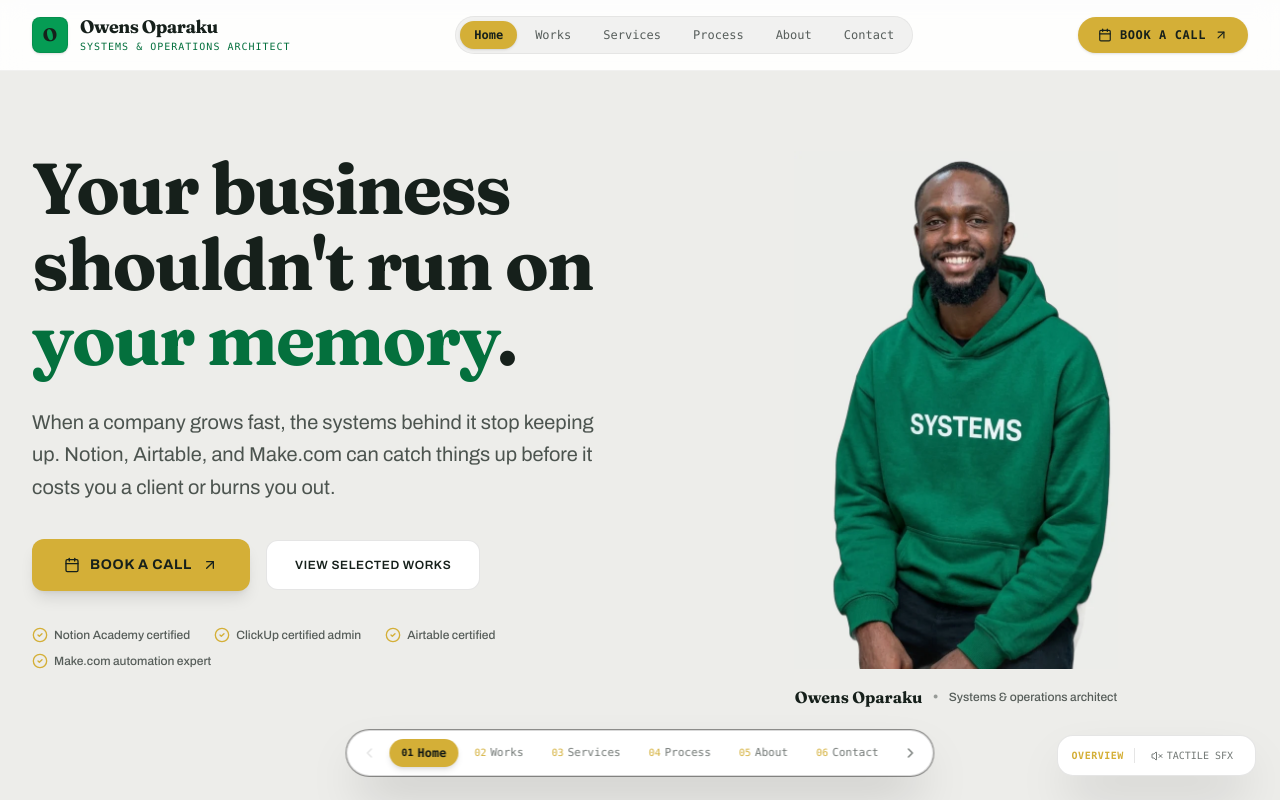
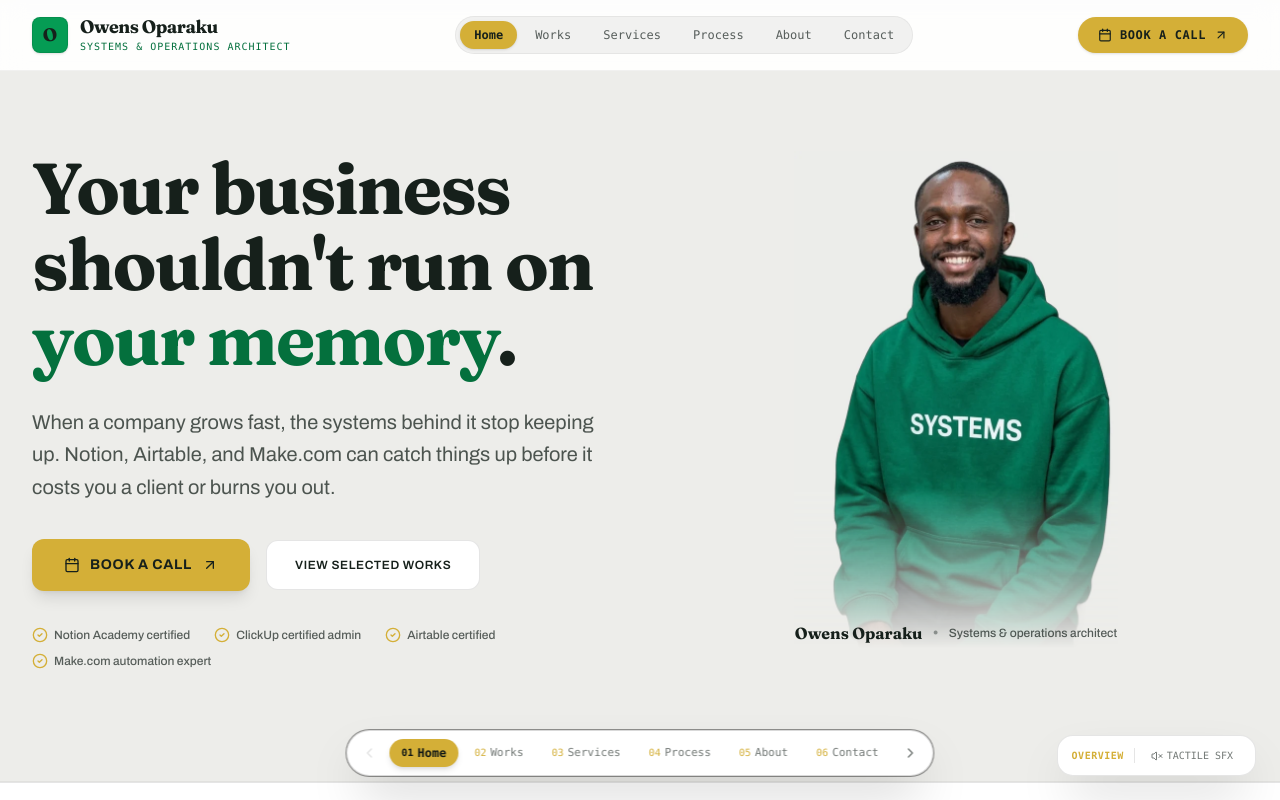
Before and after one commit to ifeanyiowens/Knight-Workspace, a React (Vite) app: page / in a window 1280 px wide. Shown: the top 800 px of the page. Built offline with nearby package versions, Linux system fonts and the light colour scheme.

Commit message:
Fade the bottom of the profile photo into the page background instead of a hard cutout edge, place the caption inside the faded area

```diff
--- a/src/components/Hero.tsx
+++ b/src/components/Hero.tsx
@@ -97,14 +97,15 @@ export const Hero: React.FC<HeroProps> = ({ onOpenBooking }) => {
           <div className="lg:col-span-6 flex flex-col items-center">
             <div className="relative w-full flex justify-center" style={matchHeight ? { height: matchHeight } : undefined}>
 
-              {/* Soft sage shape sitting behind the lower half, masks the crop and grounds the photo */}
-              <div className="absolute bottom-0 inset-x-6 h-2/5 bg-[#059C54] rounded-[2.5rem] -z-10" />
-
               {!imageError ? (
                 <img
                   src={owensProfilePhoto}
                   alt="Owens Oparaku"
                   className="h-full w-auto object-contain object-top"
+                  style={{
+                    maskImage: 'linear-gradient(to bottom, black 65%, transparent 96%)',
+                    WebkitMaskImage: 'linear-gradient(to bottom, black 65%, transparent 96%)',
+                  }}
                   onError={() => setImageError(true)}
                 />
               ) : (
@@ -113,12 +114,13 @@ export const Hero: React.FC<HeroProps> = ({ onOpenBooking }) => {
                   <span className="font-serif text-lg font-bold">Owens Oparaku</span>
                 </div>
               )}
-            </div>
 
-            <div className="mt-4 flex items-center justify-center gap-2.5">
-              <span className="font-serif text-base font-bold text-[#16201B]">Owens Oparaku</span>
-              <span className="text-[#16201B]/40">•</span>
-              <span className="text-xs text-[#16201B]/70 font-medium">Systems & operations architect</span>
+              {/* Caption sits inside the faded area instead of below the photo */}
+              <div className="absolute bottom-6 inset-x-0 flex items-center justify-center gap-2.5">
+                <span className="font-serif text-base font-bold text-[#16201B]">Owens Oparaku</span>
+                <span className="text-[#16201B]/40">•</span>
+                <span className="text-xs text-[#16201B]/70 font-medium">Systems & operations architect</span>
+              </div>
             </div>
           </div>
 
--- a/src/pages/AboutPage.tsx
+++ b/src/pages/AboutPage.tsx
@@ -166,14 +166,16 @@ export const AboutPage: React.FC<AboutPageProps> = ({ onOpenBooking, onNavigate
           <div className="lg:col-span-6 flex flex-col items-center">
             <div className="relative w-full flex justify-center" style={matchHeight ? { height: matchHeight } : undefined}>
 
-              <div className="absolute bottom-0 inset-x-10 h-2/5 bg-[#059C54] rounded-[2.5rem] -z-10" />
-
               {!imageFailed ? (
                 <img
                   src={currentImgSrc}
                   alt={BRAND_INFO.name}
                   referrerPolicy="no-referrer"
                   className="h-full w-auto object-contain object-top"
+                  style={{
+                    maskImage: 'linear-gradient(to bottom, black 65%, transparent 96%)',
+                    WebkitMaskImage: 'linear-gradient(to bottom, black 65%, transparent 96%)',
+                  }}
                   onError={handleImageError}
                 />
               ) : (
@@ -183,10 +185,9 @@ export const AboutPage: React.FC<AboutPageProps> = ({ onOpenBooking, onNavigate
                   <span className="text-xs text-[#16201B]/70 mt-1">Business Operations Architect</span>
                 </div>
               )}
-            </div>
 
-            <div className="mt-4 flex flex-col items-center gap-2 text-center">
-              <div>
+              {/* Name and title sit inside the faded area instead of on a solid backdrop */}
+              <div className="absolute bottom-14 inset-x-0 text-center">
                 <h3 className="font-serif text-lg font-bold text-[#16201B] leading-tight">
                   Owens Oparaku
                 </h3>
@@ -194,6 +195,9 @@ export const AboutPage: React.FC<AboutPageProps> = ({ onOpenBooking, onNavigate
                   Systems & Operations Architect
                 </p>
               </div>
+            </div>
+
+            <div className="mt-4 flex flex-col items-center gap-2 text-center">
               <div className="flex items-center gap-2 pt-1">
                 <a
                   href={BRAND_INFO.instagram}
```
